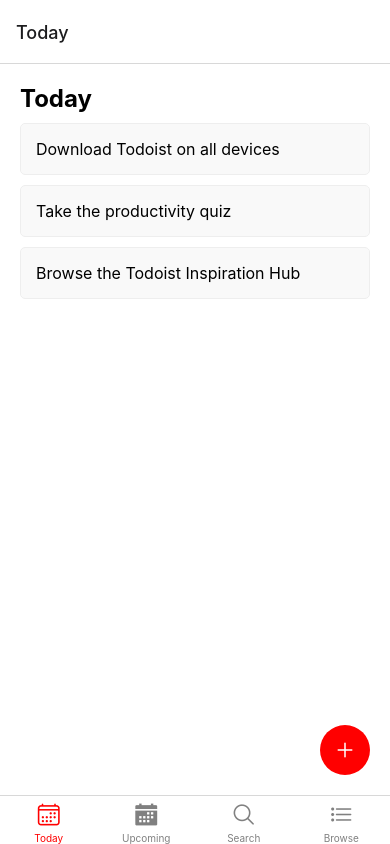
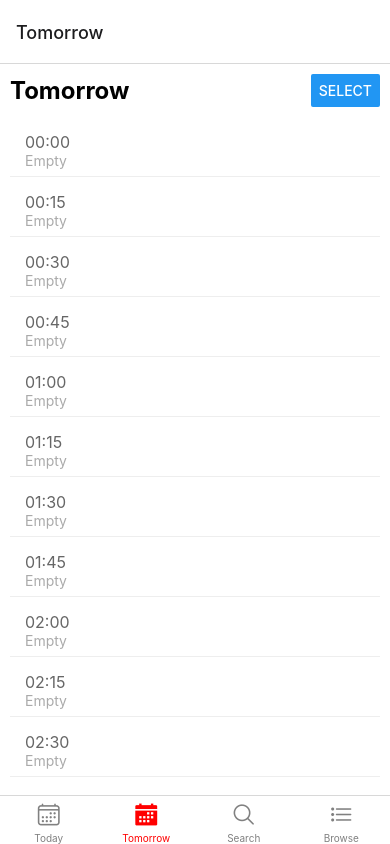
Before and after one commit to izzyjhuang/todolist, a React Native app: screen /Tomorrow in a window 390 px wide. Built offline with nearby package versions, Linux system fonts and the light colour scheme.

Commit message:
started tomorrow starts tonight

```diff
--- a/App.js
+++ b/App.js
@@ -6,6 +6,7 @@ import { Ionicons } from '@expo/vector-icons';
 
 import TodayScreen from './screens/TodayScreen';
 import UpcomingScreen from './screens/UpcomingScreen';
+import TomorrowScreen from './screens/TomorrowScreen';
 import SearchScreen from './screens/SearchScreen';
 import BrowseScreen from './screens/BrowseScreen';
 
@@ -20,7 +21,7 @@ export default function App() {
             let iconName;
             if (route.name === 'Today') {
               iconName = 'calendar-outline';
-            } else if (route.name === 'Upcoming') {
+            } else if (route.name === 'Tomorrow') {
               iconName = 'calendar-sharp';
             } else if (route.name === 'Search') {
               iconName = 'search-outline';
@@ -36,7 +37,7 @@ export default function App() {
         }}
       >
         <Tab.Screen name="Today" component={TodayScreen} />
-        <Tab.Screen name="Upcoming" component={UpcomingScreen} />
+        <Tab.Screen name="Tomorrow" component={TomorrowScreen} />
         <Tab.Screen name="Search" component={SearchScreen} />
         <Tab.Screen name="Browse" component={BrowseScreen} />
       </Tab.Navigator>
--- a/components/AddTodoModal.js
+++ b/components/AddTodoModal.js
@@ -8,33 +8,20 @@ import {
   Button,
   TouchableOpacity,
   StyleSheet,
-  Platform,
 } from 'react-native';
-import DateTimePicker from '@react-native-community/datetimepicker';
 
 const AddTodoModal = ({ visible, onClose, onAddTodo }) => {
   const [title, setTitle] = useState('');
   const [description, setDescription] = useState('');
-  const [date, setDate] = useState(new Date());
-  const [showDatePicker, setShowDatePicker] = useState(false);
   const [priority, setPriority] = useState('Normal');
 
-  // Handle date picker change
-  const handleDateChange = (event, selectedDate) => {
-    const currentDate = selectedDate || date;
-    setShowDatePicker(Platform.OS === 'ios');
-    setDate(currentDate);
-  };
-
   const handleAddTodo = () => {
-    const newTodo = {
+    const newTask = {
       title,
       description,
-      date: date.toLocaleDateString(),
-      time: date.toLocaleTimeString(),
       priority,
     };
-    onAddTodo(newTodo);
+    onAddTodo(newTask);
     setTitle('');
     setDescription('');
     setPriority('Normal');
@@ -45,7 +32,7 @@ const AddTodoModal = ({ visible, onClose, onAddTodo }) => {
     <Modal visible={visible} animationType="slide" transparent={true}>
       <View style={styles.modalContainer}>
         <View style={styles.modalContent}>
-          <Text style={styles.header}>Add New Task</Text>
+          <Text style={styles.header}>Add Task for This Time Block</Text>
           <TextInput
             placeholder="Title"
             style={styles.input}
@@ -58,24 +45,6 @@ const AddTodoModal = ({ visible, onClose, onAddTodo }) => {
             value={description}
             onChangeText={setDescription}
           />
-
-          {/* Date Picker */}
-          <TouchableOpacity
-            style={styles.dateButton}
-            onPress={() => setShowDatePicker(true)}
-          >
-            <Text style={styles.dateButtonText}>
-              {`Due Date: ${date.toLocaleDateString()} ${date.toLocaleTimeString()}`}
-            </Text>
-          </TouchableOpacity>
-          {showDatePicker && (
-            <DateTimePicker
-              value={date}
-              mode="date"
-              display="default"
-              onChange={handleDateChange}
-            />
-          )}
 
           {/* Priority Selection */}
           <View style={styles.priorityContainer}>
@@ -125,14 +94,6 @@ const styles = StyleSheet.create({
     marginBottom: 20,
     padding: 10,
   },
-  dateButton: {
-    backgroundColor: '#eee',
-    padding: 10,
-    marginBottom: 20,
-  },
-  dateButtonText: {
-    fontSize: 16,
-  },
   priorityContainer: {
     flexDirection: 'row',
     justifyContent: 'space-around',
--- a/components/TaskList.js
+++ b/components/TaskList.js
@@ -9,7 +9,10 @@ const TaskList = ({ tasks }) => {
       keyExtractor={item => item.id}
       renderItem={({ item }) => (
         <View style={styles.taskItem}>
-          <Text style={styles.taskText}>{item.text}</Text>
+          <Text style={styles.taskTitle}>{item.title}</Text>
+          {item.description ? <Text style={styles.taskDescription}>{item.description}</Text> : null}
+          <Text style={styles.taskDate}>{item.date} {item.time}</Text>
+          <Text style={styles.taskPriority}>Priority: {item.priority}</Text>
         </View>
       )}
     />
@@ -25,8 +28,21 @@ const styles = StyleSheet.create({
     borderColor: '#eee',
     borderWidth: 1,
   },
-  taskText: {
-    fontSize: 16,
+  taskTitle: {
+    fontSize: 18,
+    fontWeight: 'bold',
+  },
+  taskDescription: {
+    fontSize: 14,
+    color: '#666',
+  },
+  taskDate: {
+    fontSize: 12,
+    color: '#888',
+  },
+  taskPriority: {
+    fontSize: 12,
+    color: '#444',
   },
 });
 
--- a/screens/TodayScreen.js
+++ b/screens/TodayScreen.js
@@ -1,21 +1,34 @@
 // screens/TodayScreen.js
-import React from 'react';
+import React, { useState } from 'react';
 import { View, Text, StyleSheet } from 'react-native';
 import TaskList from '../components/TaskList';
 import FloatingActionButton from '../components/FloatingActionButton';
+import AddTodoModal from '../components/AddTodoModal';
 
-const tasks = [
-  { id: '1', text: 'Download Todoist on all devices' },
-  { id: '2', text: 'Take the productivity quiz' },
-  { id: '3', text: 'Browse the Todoist Inspiration Hub' },
+const initialTasks = [
+  { id: '1', title: 'Download Todoist', description: '', date: 'Oct 22', time: '10:00 AM', priority: 'Normal' },
 ];
 
 const TodayScreen = () => {
+  const [tasks, setTasks] = useState(initialTasks);
+  const [modalVisible, setModalVisible] = useState(false);
+
+  const handleAddTodo = (newTask) => {
+    setTasks([...tasks, { id: Date.now().toString(), ...newTask }]);
+  };
+
   return (
     <View style={styles.container}>
       <Text style={styles.header}>Today</Text>
       <TaskList tasks={tasks} />
-      <FloatingActionButton onPress={() => alert('Add Task')} />
+      <FloatingActionButton onPress={() => setModalVisible(true)} />
+
+      {/* Add Todo Modal */}
+      <AddTodoModal
+        visible={modalVisible}
+        onClose={() => setModalVisible(false)}
+        onAddTodo={handleAddTodo}
+      />
     </View>
   );
 };
--- /dev/null
+++ b/screens/TomorrowScreen.js
@@ -0,0 +1,187 @@
+import React, { useState } from 'react';
+import { View, Text, StyleSheet, FlatList, TouchableOpacity, Button } from 'react-native';
+import AddTodoModal from '../components/AddTodoModal';
+
+const generateTimeBlocks = () => {
+  const blocks = [];
+  let hour = 0;
+  let minute = 0;
+
+  for (let i = 0; i < 96; i++) { // 96 blocks for 15-minute increments in 24 hours
+    const formattedTime = `${hour.toString().padStart(2, '0')}:${minute.toString().padStart(2, '0')}`;
+    blocks.push({ id: i.toString(), time: formattedTime, title: '', description: '', priority: 'Normal' });
+
+    minute += 15;
+    if (minute === 60) {
+      minute = 0;
+      hour += 1;
+    }
+  }
+  return blocks;
+};
+
+const TomorrowScreen = () => {
+  const [blocks, setBlocks] = useState(generateTimeBlocks());
+  const [selectedBlocks, setSelectedBlocks] = useState([]);
+  const [modalVisible, setModalVisible] = useState(false);
+  const [isSelecting, setIsSelecting] = useState(false); // Selection mode toggle
+  const [entryBlock, setEntryBlock] = useState(null); // Block selected in entry mode
+
+  // Toggle between Select and Entry modes
+  const toggleSelectMode = () => {
+    setIsSelecting(!isSelecting);
+    setSelectedBlocks([]); // Clear any existing selection
+  };
+
+  // Entry mode - handle a block click and open modal to enter plan
+  const handleBlockPressEntryMode = (block) => {
+    setEntryBlock(block);
+    setModalVisible(true);
+  };
+
+  // Select mode - select consecutive blocks
+  const handleBlockPressSelectMode = (block) => {
+    if (selectedBlocks.length === 0) {
+      setSelectedBlocks([block]); // Start selection
+    } else {
+      const lastSelected = selectedBlocks[selectedBlocks.length - 1];
+      const blockIndex = parseInt(block.id);
+      const lastIndex = parseInt(lastSelected.id);
+
+      // Ensure consecutive selection
+      if (blockIndex > lastIndex) {
+        const newSelection = blocks.slice(lastIndex, blockIndex + 1);
+        setSelectedBlocks(newSelection);
+      } else {
+        const newSelection = blocks.slice(blockIndex, lastIndex + 1);
+        setSelectedBlocks(newSelection);
+      }
+    }
+  };
+
+  const handleAddTodo = (newTask) => {
+    const updatedBlocks = blocks.map((block) =>
+      selectedBlocks.find(selected => selected.id === block.id) || (entryBlock && block.id === entryBlock.id)
+        ? { ...block, ...newTask }
+        : block
+    );
+    setBlocks(updatedBlocks);
+    setSelectedBlocks([]); // Clear the selection after merging
+    setEntryBlock(null); // Clear entry block
+    setModalVisible(false);
+  };
+
+  const handleMerge = () => {
+    setModalVisible(true);
+  };
+
+  const handleCancel = () => {
+    setSelectedBlocks([]); // Clear the selection
+  };
+
+  const renderBlock = ({ item }) => (
+    <TouchableOpacity
+      style={[
+        styles.block,
+        selectedBlocks.find(block => block.id === item.id) ? styles.selectedBlock : null
+      ]}
+      onPress={() =>
+        isSelecting ? handleBlockPressSelectMode(item) : handleBlockPressEntryMode(item)
+      }
+    >
+      <Text style={styles.timeText}>{item.time}</Text>
+      {item.title ? (
+        <View>
+          <Text style={styles.title}>{item.title}</Text>
+          <Text style={styles.priority}>Priority: {item.priority}</Text>
+        </View>
+      ) : (
+        <Text style={styles.emptyText}>Empty</Text>
+      )}
+    </TouchableOpacity>
+  );
+
+  return (
+    <View style={styles.container}>
+      <View style={styles.headerContainer}>
+        <Text style={styles.header}>Tomorrow</Text>
+        <Button title={isSelecting ? "Cancel Select" : "Select"} onPress={toggleSelectMode} />
+      </View>
+
+      <FlatList
+        data={blocks}
+        keyExtractor={(item) => item.id}
+        renderItem={renderBlock}
+      />
+
+      {/* Show merge and cancel buttons when blocks are selected */}
+      {isSelecting && selectedBlocks.length > 1 && (
+        <View style={styles.selectionOptions}>
+          <Button title="Merge" onPress={handleMerge} />
+          <Button title="Cancel" onPress={handleCancel} />
+        </View>
+      )}
+
+      <AddTodoModal
+        visible={modalVisible}
+        onClose={() => {
+          setModalVisible(false);
+          setSelectedBlocks([]);
+          setEntryBlock(null);
+        }}
+        onAddTodo={handleAddTodo}
+      />
+    </View>
+  );
+};
+
+const styles = StyleSheet.create({
+  container: {
+    flex: 1,
+    padding: 10,
+    backgroundColor: '#fff',
+  },
+  headerContainer: {
+    flexDirection: 'row',
+    justifyContent: 'space-between',
+    alignItems: 'center',
+    marginBottom: 10,
+  },
+  header: {
+    fontSize: 24,
+    fontWeight: 'bold',
+  },
+  block: {
+    padding: 15,
+    borderBottomWidth: 1,
+    borderColor: '#eee',
+    height: 60,
+  },
+  selectedBlock: {
+    backgroundColor: '#d3f9d8',
+  },
+  timeText: {
+    fontSize: 16,
+    color: '#666',
+  },
+  title: {
+    fontSize: 16,
+    fontWeight: 'bold',
+    marginTop: 5,
+  },
+  priority: {
+    fontSize: 14,
+    color: '#666',
+  },
+  emptyText: {
+    fontSize: 14,
+    color: '#aaa',
+  },
+  selectionOptions: {
+    flexDirection: 'row',
+    justifyContent: 'space-around',
+    marginTop: 10,
+  },
+});
+
+export default TomorrowScreen;
```
